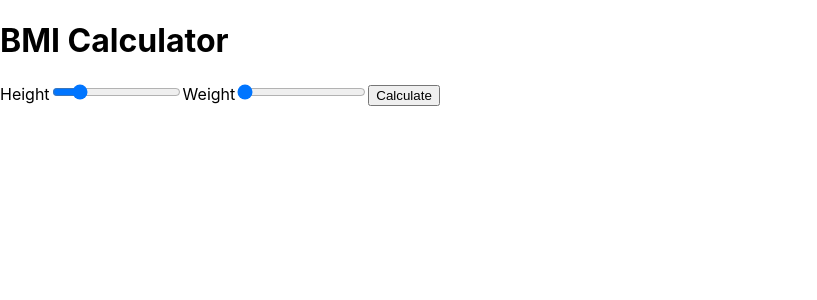
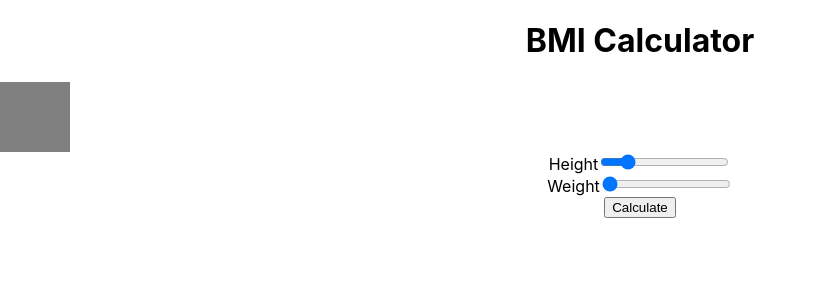
Before and after one commit to justinparrish/BMI-Calculator, a React (Create React App) app: page / in a window 1280 px wide. Shown: the top 300 px of the page, without its empty margins (0-817 px from the left). Built offline with nearby package versions, Linux system fonts and the light colour scheme.

Commit message:
centered content

```diff
--- a/src/App.css
+++ b/src/App.css
@@ -1,4 +1,11 @@
 .container {
-  text-align: center;
+  text-align: center
 
 }
+
+.status {
+  text-align: center;
+  height: 70px;
+  width: 70px;
+  background: grey;
+}
--- a/src/App.js
+++ b/src/App.js
@@ -1,5 +1,11 @@
 import React from 'react';
 import './App.css';
+
+const getCalculation = (number) => (
+  <span>
+    {number.bmi} <div className='status'></div>
+  </span>
+  )
 
 
 class BmiForm extends React.Component {
@@ -25,10 +31,10 @@ class BmiForm extends React.Component {
   render = () => (
     <form onSubmit={this.handleSubmit}>
       <label>Height</label>
-      <input type='range' min='40' max='96' name='height' onChange={this.handleInput} />
+      <input type='range' min='40' max='96' name='height' onChange={this.handleInput} /><br />
       <label>Weight</label>
-      <input type='range' min='70' max='400' name='weight' onChange={this.handleInput} />
-      <input type='submit' value='Calculate' />
+      <input type='range' min='70' max='400' name='weight' onChange={this.handleInput} /><br />
+      <input type='submit' value='Calculate' /><br />
     </form>
   )
 }
@@ -55,9 +61,9 @@ class App extends React.Component {
   }
 
   render = () => (
-    <div>
+    <div className='container'>
       <h1>BMI Calculator</h1>
-      {this.state.bmi}
+      {getCalculation(this.state)}
       <BmiForm calculateBmi={this.calculateBmi}/>
     </div>
   );
```
